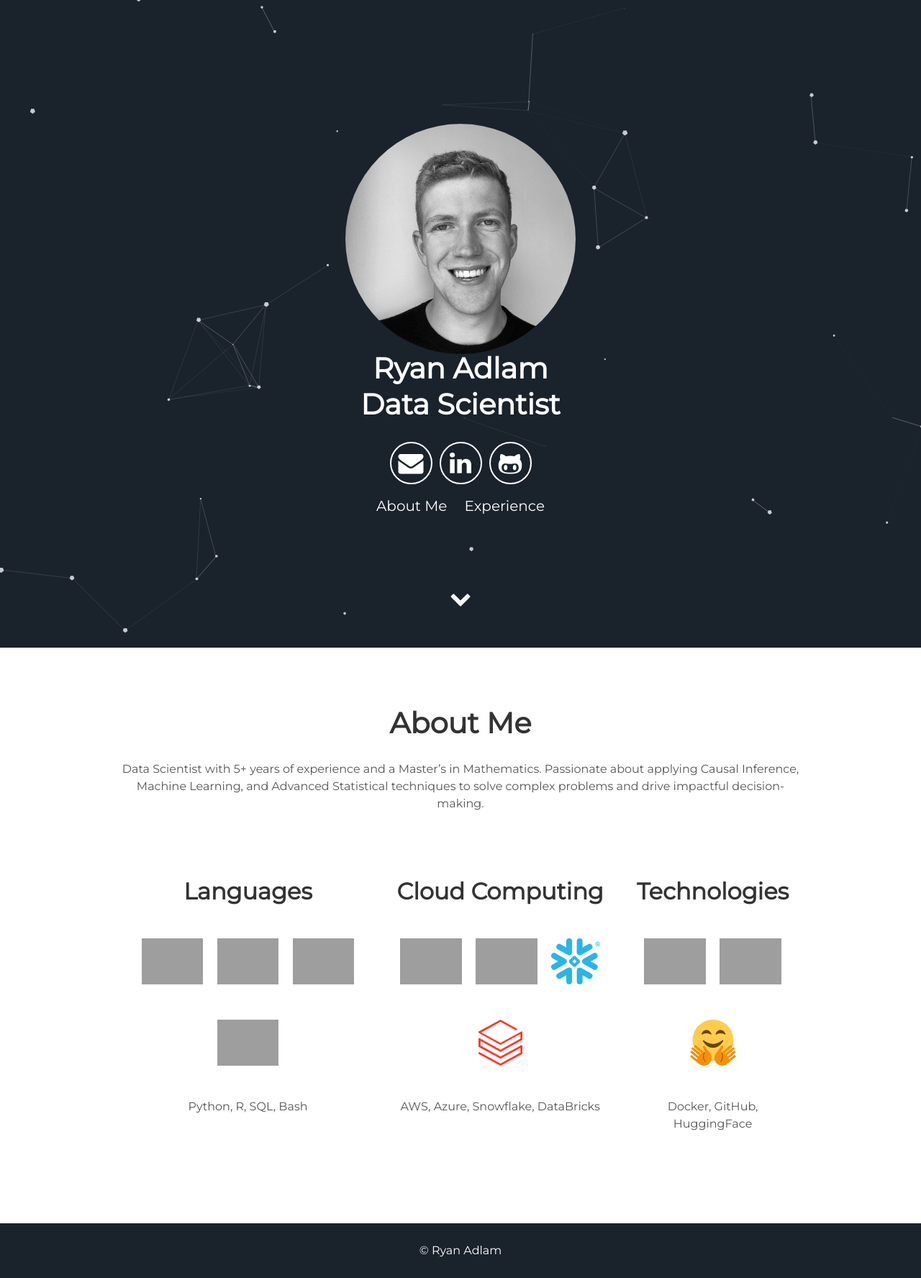
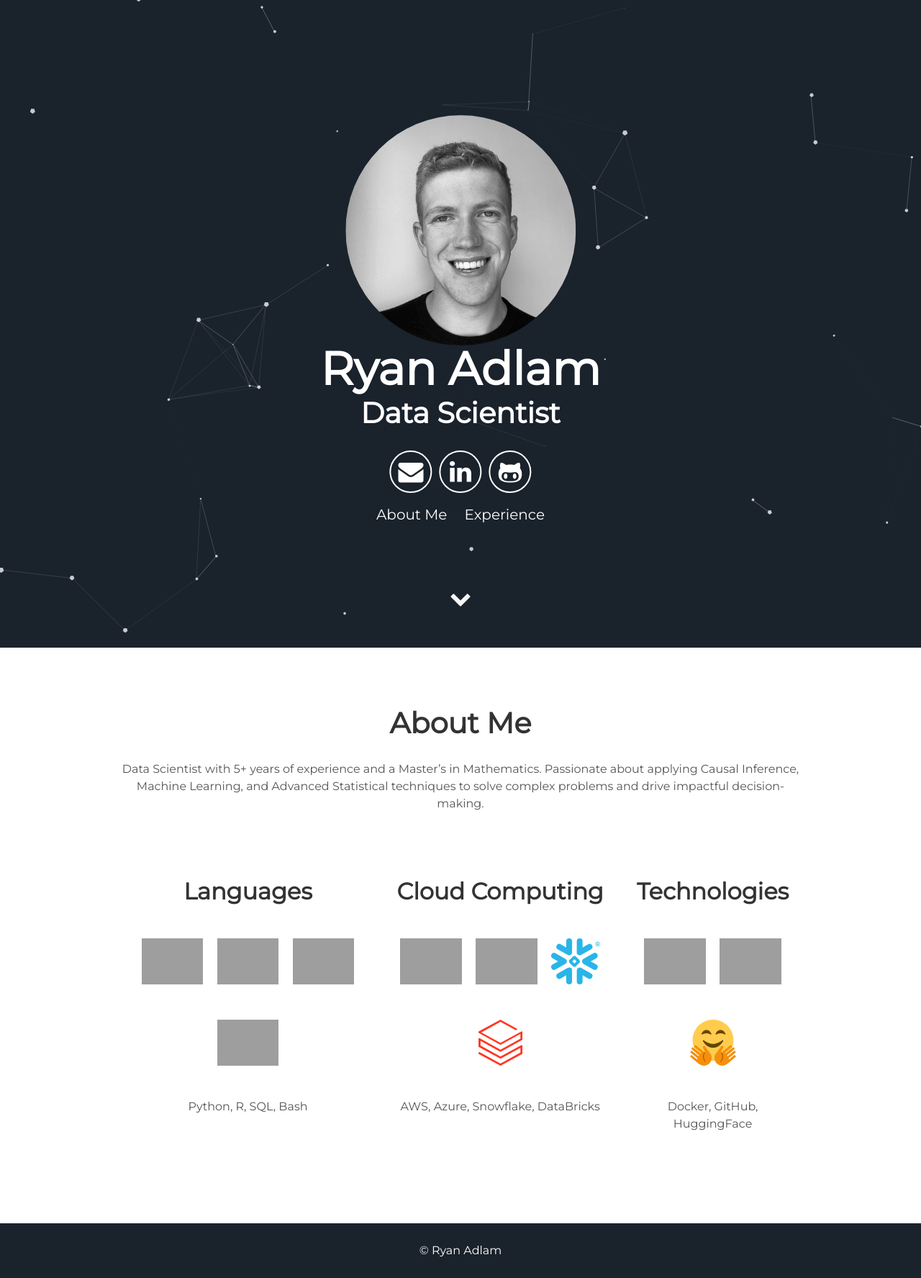
Before and after one commit to ryanadlam/ryanadlam.github.io, a Jekyll site: the page built from index.html, in a window 1280 px wide. Shown: the whole page at 72% size. Built offline with Jekyll 4.4.1, drawn with Linux system fonts in a browser that asks for light colours; grey boxes are pictures that could not be loaded.

Commit message:
Make font bigger...

```diff
--- a/_includes/header.html
+++ b/_includes/header.html
@@ -38,6 +38,6 @@
   }
 
   .header h1 .site-title {
-    font-size: 2.5rem !important; /* Forces the change */
+    font-size: 4rem !important; /* Forces the change */
   }
 </style>
```
